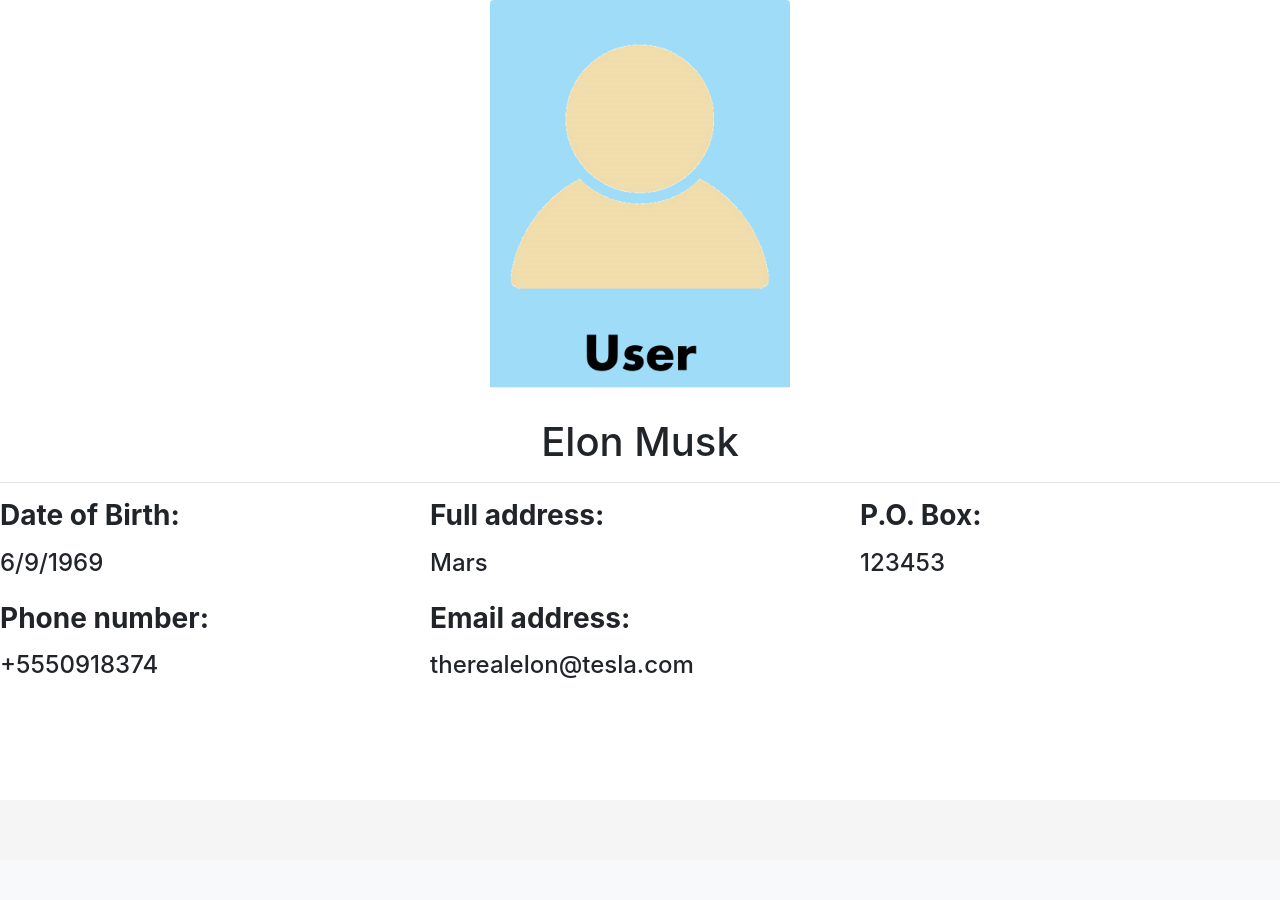
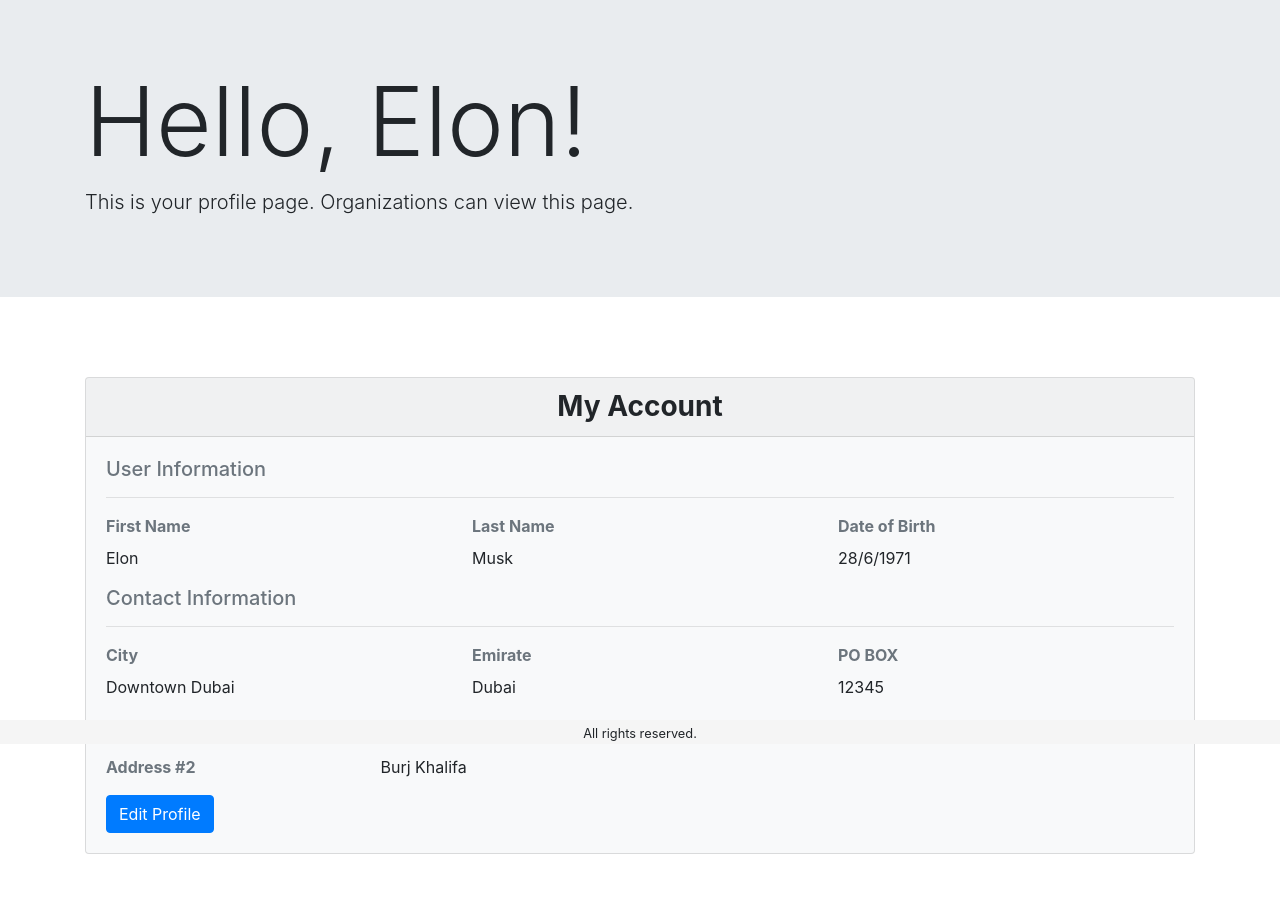
Before and after one commit to COE420Group4/Donation-Nation, a Flask app: page /userProfile in a window 1280 px wide. Shown: the part 56-956 px from the top of the page. Before the commit the page ends 734 px from the top, so only its background shows below. Run offline with Flask 2, Linux system fonts and the light colour scheme.

Commit message:
TempUserProfile added. Maybe fixed footer

```diff
--- a/app.py
+++ b/app.py
@@ -38,7 +38,7 @@
 
 @app.route('/userProfile', methods=['GET'])
 def userProfile():
-    return render_template('user_profile.html')
+    return render_template('userProfileTemp.html')
 
 # Custom 404 page
 @app.errorhandler(404)
--- a/assets/styles.css
+++ b/assets/styles.css
@@ -14,16 +14,18 @@
 }
 
 .footer {
+  position: fixed;
+  left: 0;
+  bottom: 0;
   width: 100%;
-  height: 60px; /* Set the fixed height of the footer here */
-  line-height: 60px; /* Vertically center the text there */
   background-color: #f5f5f5;
+  text-align: center;
 }
 
 /*Inheritance*/
 /*All jumbotrons will
 have a background size like that*/
-.JumboHeaderHome {
+.JumboHeaderHome, JumboHeaderProfile {
   background-size: cover;
 }
 
@@ -32,9 +34,15 @@
   background-image: url(/assets/jumbotronHome.jpg);
 }
 
+/*User Profile Jumbotron*/
+.JumboHeaderProfile{
+  background-image: url(profileBanner.jpg);
+}
+
 /*Form Background*/
 .FormBackground {
   background-image: url(/assets/FormBackground2.jpg);
+  background-size: cover;
 
   /* Full height */
   height: 100%;
--- a/templates/addItem.html
+++ b/templates/addItem.html
@@ -133,7 +133,6 @@
                     <button type="submit" class="btn btn-primary">Submit</button>
             </form>
         </div>
-        <div style="height: 100px"></div>
     </div>
 </div>
 
--- a/templates/base.html
+++ b/templates/base.html
@@ -30,14 +30,13 @@
 			<a class="btn btn-secondary my-2 my-sm-0 ml-1" href="/register">Register</a>
 		</form>
 	</nav>
-	<div id="main">
+	<div id="main" class="pb-5">
 		{% block content %}{% endblock %}
 	</div>
+	<div style="height: 100px"></div>
+
 	<div class="fluid-container footer">
-		<span class="text-muted">
-			<!--TODO: Create footer-->
-		</span>
+		<small>All rights reserved.</small>
 	</div>
 </body>
-
 </html>
--- /dev/null
+++ b/templates/userProfileTemp.html
@@ -0,0 +1,78 @@
+{% extends 'base.html' %}
+{% block title %}User Profile{% endblock %}
+
+{% block content %}
+<div class="jumbotron jumbotron-fluid">
+	<div class="container">
+		<h2 class="display-1">Hello, Elon!</h2>
+        <p class="lead" id=intro>This is your profile page. Organizations can view this page.</p>
+	</div>
+</div>
+<div class="container pt-5 center-block">
+    <div class="card mb-3 bg-light">
+        <h3 class="card-header font-weight-bold text-center">My Account</h3>
+        <div class="card-body">
+            <h5 class="text-muted text-left">User Information</h5>
+            <hr />
+            <div class="row">
+                <!--First Name-->
+                <div class="col">
+                    <label class ="font-weight-bold text-muted">First Name</label>
+                    <p>Elon</p>
+                </div>
+                <!--Last Name-->
+                <div class="col">
+                    <label class ="font-weight-bold text-muted">Last Name</label>
+                    <p>Musk</p>
+                </div>
+                <!--Birthdate-->
+                <div class="col">
+                    <label class ="font-weight-bold text-muted">Date of Birth</label>
+                    <p>28/6/1971</p>
+                </div>
+            </div>
+            <h5 class="text-muted text-left">Contact Information</h5>
+            <hr />
+            <div class="row">
+                <!--City-->
+                <div class="col">
+                    <label class ="font-weight-bold text-muted">City</label>
+                    <p>Downtown Dubai</p>
+                </div>
+                <!--Emirate-->
+                <div class="col">
+                    <label class ="font-weight-bold text-muted">Emirate</label>
+                    <p>Dubai</p>
+                </div>
+                <!--PO BOX-->
+                <div class="col">
+                    <label class ="font-weight-bold text-muted">PO BOX</label>
+                    <p>12345</p>
+                </div>
+            </div>
+            <!--Address Line 1-->
+            <div class="row">
+                <div class="col-md-3">
+                    <label class ="font-weight-bold text-muted">Address #1</label>
+                </div>
+                <div class="col-md-9">
+                    <p>1 Sheikh Mohammed bin Rashid Blvd</p>
+                </div>
+            </div>
+            <!--Address Line 1-->
+            <div class="row">
+                <div class="col-md-3">
+                    <label class ="font-weight-bold text-muted">Address #2</label>
+                </div>
+                <div class="col-md-9">
+                    <p>Burj Khalifa</p>
+                </div>
+            </div>
+            <a href="#" class="btn btn-primary">Edit Profile</a>
+        </div>
+    </div>
+</div>
+
+</div>
+
+{% endblock %}
```
Also changed, not shown: assets/profileBanner.jpg (added).
